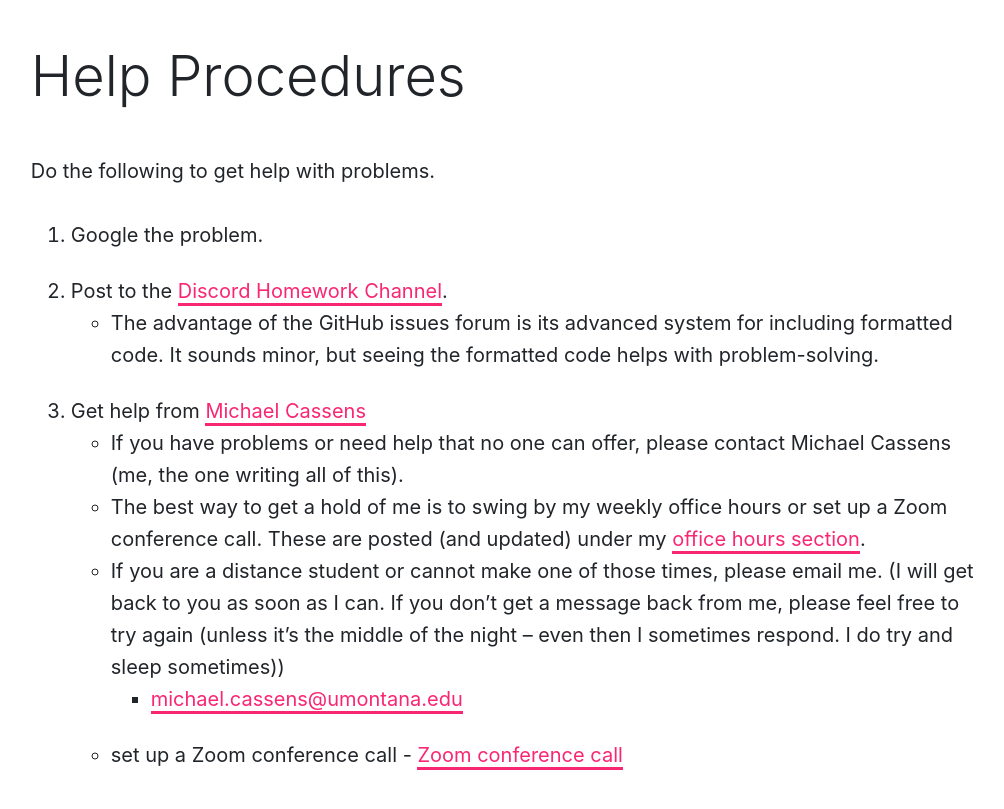
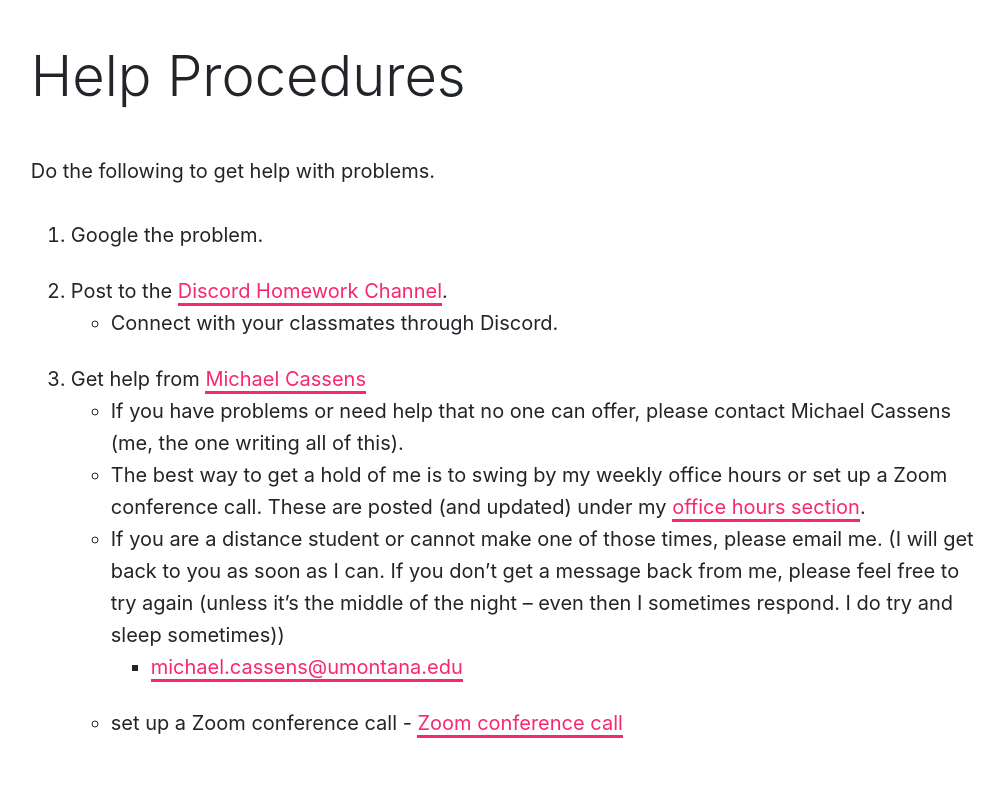
Before and after one commit to Montana-Media-Arts/MART120-Fall2023, a Jekyll site: the page built from modules/help/_posts/2017-01-01-help.md, in a window 1280 px wide and 900 px high, scrolled down 717 px. Shown: the top 809 px of the window, without its empty margins (133-1137 px from the left). Built offline with Jekyll 4.4.1, drawn with Linux system fonts in a browser that asks for light colours; nearby versions of some CDN libraries.

Commit message:
updated content

```diff
--- a/modules/help/_posts/2017-01-01-help.md
+++ b/modules/help/_posts/2017-01-01-help.md
@@ -15,8 +15,8 @@ permalink: /:title/
 Do the following to get help with problems.
 
 1. Google the problem.
-2. Post to the [Discord Homework Channel](https://discord.com/channels/746125611117969550/1060614903871844412).
-    - The advantage of the GitHub issues forum is its advanced system for including formatted code. It sounds minor, but seeing the formatted code helps with problem-solving.
+2. Post to the [Discord Homework Channel](https://discord.gg/WbYnJCtcs6).
+    - Connect with your classmates through Discord.
 3. Get help from [Michael Cassens]({{site.baseurl}}/instructors/)
     - If you have problems or need help that no one can offer, please contact Michael Cassens (me, the one writing all of this).
     - The best way to get a hold of me is to swing by my weekly office hours or set up a Zoom conference call. These are posted (and updated) under my [office hours section]({{site.baseurl}}/instructors/#office-hours).
```
Also changed, not shown: modules/syllabus/_posts/2017-01-01-syllabus.md (+1 -1 lines).
